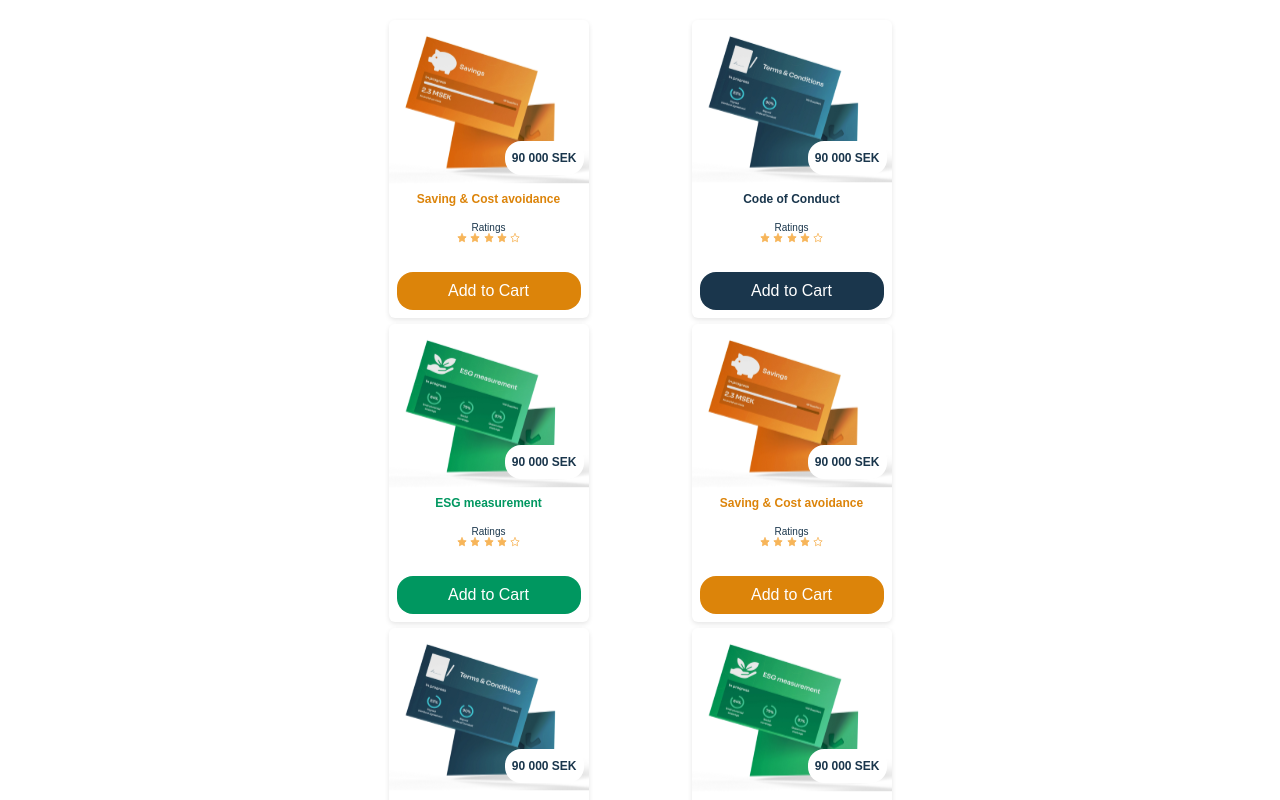
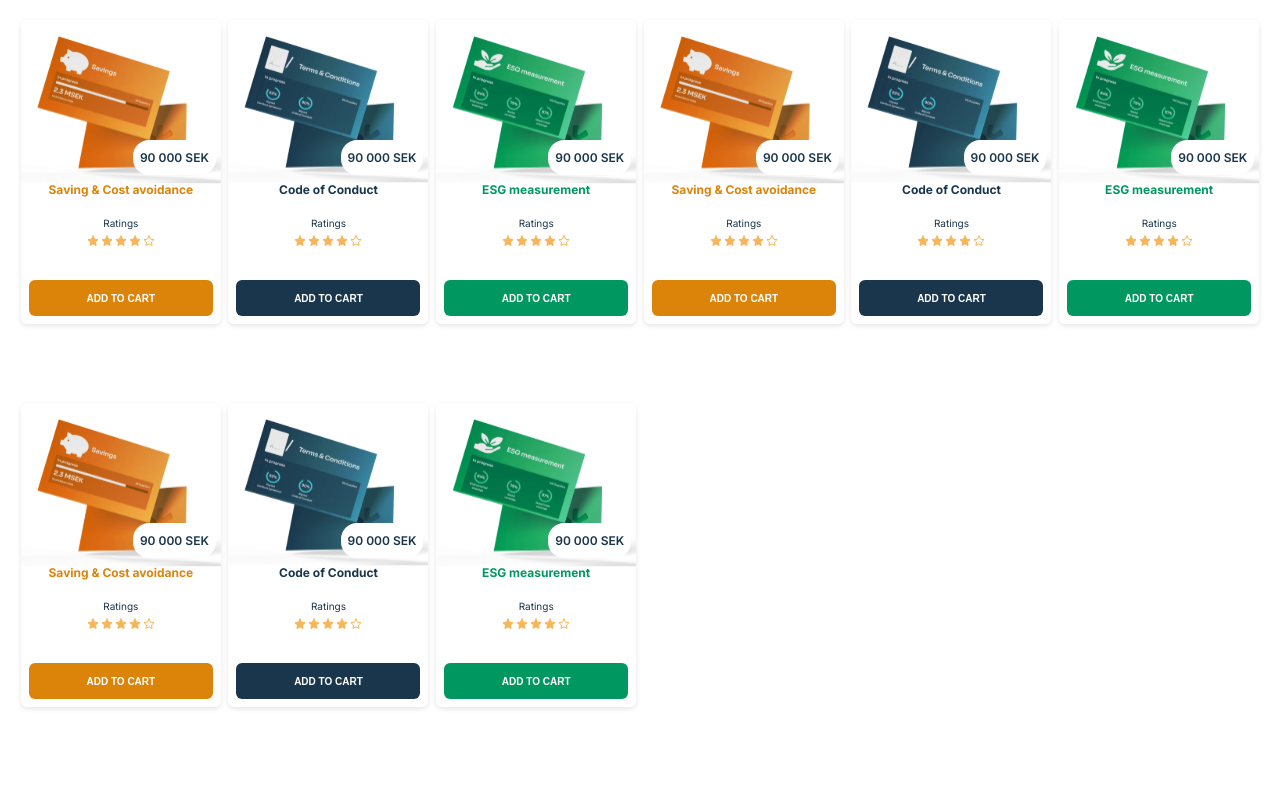
Before and after one commit to crtneko97/review, a Next.js app in the folder my-next-project/: page / in a window 1280 px wide. Shown: the top 800 px of the page. Built offline with nearby package versions, Linux system fonts and the light colour scheme.

Commit message:
styling gen1

```diff
--- a/my-next-project/src/app/layout.tsx
+++ b/my-next-project/src/app/layout.tsx
@@ -1,6 +1,5 @@
 import type { Metadata } from "next";
 import "../styles/globals.scss";
-
 
 export const metadata: Metadata = {
   title: "DigiCom Review",
@@ -14,6 +13,12 @@ export default function RootLayout({
 }>) {
   return (
     <html lang="en">
+      <head>
+        <link
+          rel="stylesheet"
+          href="https://fonts.googleapis.com/css2?family=Inter:wght@400;500;600;700&display=swap"
+        />
+      </head>
       <body>
         {children}
       </body>
--- a/my-next-project/src/components/buttons/AddButton.scss
+++ b/my-next-project/src/components/buttons/AddButton.scss
@@ -6,12 +6,17 @@
     width: 100%;
     color: $white;
     border: none;
-    border-radius: $radius-m;
+    border-radius: $radius-s;
     padding: 10px;
-    font-size: 1em;
     cursor: pointer;
     transition: background-color, color 0.3s;
     margin-top: 0.825rem;
+
+    .btn-text{
+        font-size: 10px;
+        line-height: 150%;
+        font-weight: bold;
+    }
 
     &:hover {
         opacity: 0.9;
--- a/my-next-project/src/components/buttons/AddButton.tsx
+++ b/my-next-project/src/components/buttons/AddButton.tsx
@@ -2,18 +2,19 @@ import React from 'react';
 import './AddButton.scss';
 
 interface AddButtonProps {
+  text: string;
   color: string;
   onClick?: () => void;
 }
 
-const AddButton: React.FC<AddButtonProps> = ({ color, onClick }) => {
+const AddButton: React.FC<AddButtonProps> = ({ text, color, onClick }) => {
   return (
     <button
       className="add-button"
       style={{ backgroundColor: color }}
       onClick={onClick}
     >
-      Add to Cart
+      <span className='btn-text'>{text}</span>
     </button>
   );
 };
--- a/my-next-project/src/components/productCard/ProductCard.scss
+++ b/my-next-project/src/components/productCard/ProductCard.scss
@@ -1,8 +1,8 @@
 @import '../../styles/variables.scss';
 
 .product-card {
-    max-height: $product-card-max-height;
-    max-width: $product-card-max-width;
+    min-height: $product-card-max-height;
+    min-width: $product-card-max-width;
     background-color: $white;
     border-radius: $radius-s;
     overflow: hidden;
@@ -31,8 +31,8 @@
         text-align: center;
     }
 
-    .product-name {
+    h3 {
         font-size: 12px;
-        margin: 10px 0;
+        font-weight: bold;
     }
 }
--- a/my-next-project/src/components/productCard/ProductCard.tsx
+++ b/my-next-project/src/components/productCard/ProductCard.tsx
@@ -27,7 +27,7 @@ const ProductCard: React.FC<ProductCardProps> = ({ product }) => {
 
           <Ratings rating={product.rating} />
 
-          <AddButton color={product.color} />
+          <AddButton text={"ADD TO CART"}color={product.color} />
 
       </div>
     </div>
--- a/my-next-project/src/components/ratings/Ratings.scss
+++ b/my-next-project/src/components/ratings/Ratings.scss
@@ -5,20 +5,20 @@
   display: flex;
   flex-direction: column;
   align-items: center;
-  margin: 1rem 0;
+  margin: 20px 10px;
+  gap: $radius-s;
 
   p{
     font-size: $rating-font-size;
-    font-weight: 500;
   }
 
   .stars {
     display: flex;
-    gap: 0.2rem;
+    gap: 2px;
   }
 
   svg {
-    width: 10px;
-    height: auto;
+    width: 12px;
+    height: 12px;
   }
 }
--- a/my-next-project/src/styles/globals.scss
+++ b/my-next-project/src/styles/globals.scss
@@ -7,7 +7,7 @@
 }
 
 body {
-  font-family: Arial, sans-serif;
+  font-family: 'Inter', sans-serif;
   color: $blue;
   background-color: $white;
 }
@@ -17,25 +17,11 @@ main {
   align-items: start;
   gap: $radius-s;
   min-height: 100vh;
-  max-width: 50%;
+  max-width: 100%;
   padding: 20px;
   margin: 0 auto;
   text-align: center;
 
   grid-template-columns: repeat(auto-fill, minmax(200px, 1fr));
   justify-items: center;
-
-  // fix later on
-  @media (max-width: 1200px) {
-    grid-template-columns: repeat(auto-fill, minmax(180px, 1fr));
-  }
-
-  // fix later on
-  @media (max-width: 768px) {
-    grid-template-columns: repeat(auto-fill, minmax(160px, 1fr));
-  }
-  // fix later on
-  @media (max-width: 576px) {
-    grid-template-columns: repeat(auto-fill, minmax(140px, 1fr));
-  }
 }
```
Also changed, not shown: my-next-project/src/app/fonts/GeistMonoVF.woff (deleted), my-next-project/src/app/fonts/GeistVF.woff (deleted).
